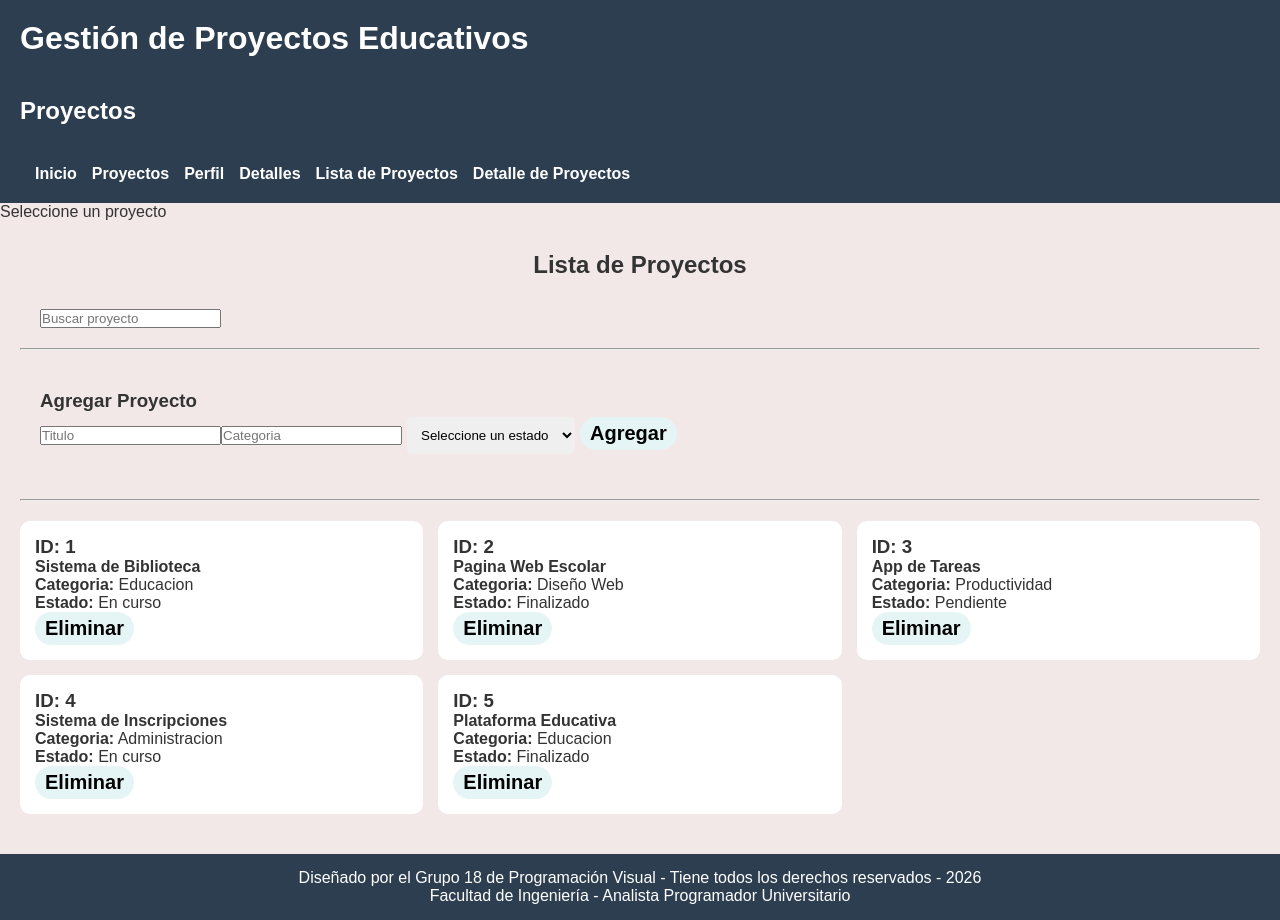
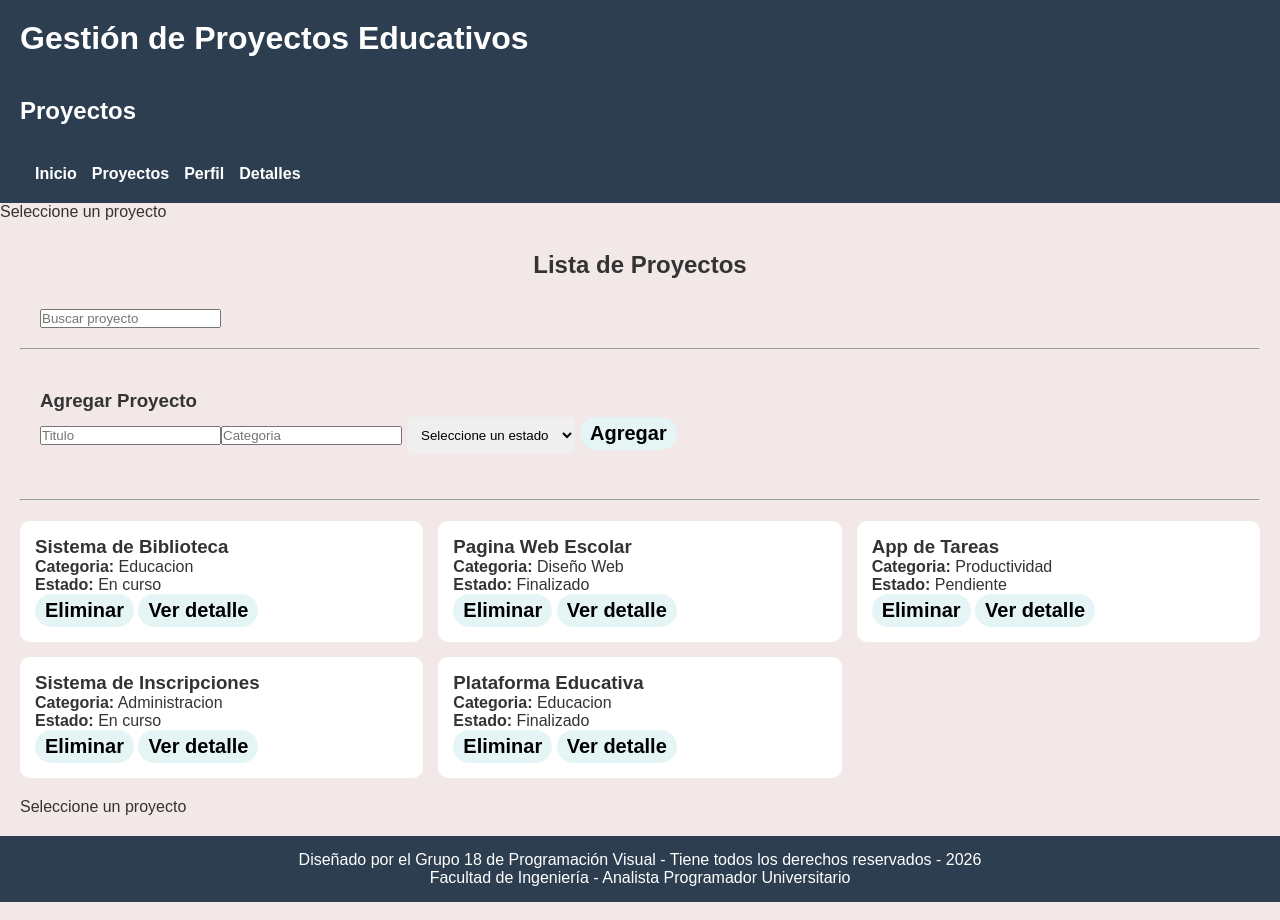
Before and after one commit to tatii0801/PV_TP3_Grupo18, a React (Vite) app: page / in a window 1280 px wide. Built offline with nearby package versions, Linux system fonts and the light colour scheme.

Commit message:
Correcciones en el Nav.jsx y cambios incorporados en ListaProyectos.jsx

```diff
--- a/src/components/ListaProyectos.jsx
+++ b/src/components/ListaProyectos.jsx
@@ -1,32 +1,56 @@
 import { useState } from "react";
 
-import {obtenerProyectos, agregarProyecto, eliminarProyecto, buscarProyecto } from "../services/proyectoService";
+import ProyectoCard from "./ProyectoCard";
+
+import DetalleProyecto from "./DetalleProyecto";
+
+import {
+  obtenerProyectos,
+  agregarProyecto,
+  eliminarProyecto,
+  buscarProyecto,
+} from "../services/proyectoService";
 
 const ListaProyectos = () => {
+  const [proyectos, setProyectos] = useState(obtenerProyectos());
 
-    const [proyectos, setProyectos] = useState(
-        obtenerProyectos()
-    );
+  const [proyectoSeleccionado, setProyectoSeleccionado] = useState(null);
 
   const [titulo, setTitulo] = useState("");
   const [categoria, setCategoria] = useState("");
   const [estado, setEstado] = useState("");
 
   const agregar = () => {
-
     const nuevoProyecto = {
-
       id: proyectos[proyectos.length - 1].id + 1,
       titulo: titulo,
       categoria: categoria,
-            estado: estado
+      estado: estado,
+      descripcion: "Descripcion del nuevo proyecto educativo:",
+      recursos: {
+        pdf: "nuevo.pdf",
+
+        drive: "Drive Nuevo Proyecto",
+
+        github: "GitHub Nuevo Proyecto",
+      },
+
+      equipo: [
+        {
+          nombre: "Integrante 1",
+          rol: "Desarrollador",
+        },
+
+        {
+          nombre: "Integrante 2",
+          rol: "Tester",
+        },
+      ],
     };
 
     agregarProyecto(nuevoProyecto);
 
-        setProyectos(
-            obtenerProyectos()
-        );
+    setProyectos(obtenerProyectos());
 
     setTitulo("");
     setCategoria("");
@@ -34,154 +58,88 @@ const ListaProyectos = () => {
   };
 
   const eliminar = (id) => {
-
     eliminarProyecto(id);
 
-        setProyectos( proyectos.filter( proyecto => proyecto.id !== id ));
+    setProyectos(proyectos.filter((proyecto) => proyecto.id !== id));
+  };
+
+  const verDetalle = (proyecto) => {
+    setProyectoSeleccionado(proyecto);
   };
 
   const buscar = (encontrar) => {
-
     const texto = encontrar.target.value;
 
     if (texto === "") {
-
-            setProyectos( obtenerProyectos() );
-
+      setProyectos(obtenerProyectos());
     } else {
-
-            setProyectos( buscarProyecto(texto) );
+      setProyectos(buscarProyecto(texto));
     }
   };
 
   return (
     <main className="contenedor">
-
-
       <div className="centrado">
-            <h2 id="titulo-proyecto"><strong>Lista de Proyectos</strong></h2>
+        <h2 id="titulo-proyecto">
+          <strong>Lista de Proyectos</strong>
+        </h2>
       </div>
 
-
       <div className="margen">
-
-            <input
-                type="text"
-                placeholder="Buscar proyecto"
-                onChange={buscar}
-            />
-
+        <input type="text" placeholder="Buscar proyecto" onChange={buscar} />
       </div>
 
       <hr />
 
       <section className="margen">
-
         <h3>Agregar Proyecto</h3>
 
         <div className="formulario-proyecto">
-
           <input
             type="text"
             placeholder="Titulo"
             value={titulo}
-                    onChange={(encontrar) =>
-                        setTitulo(encontrar.target.value)
-                    }
+            onChange={(encontrar) => setTitulo(encontrar.target.value)}
           />
 
           <input
             type="text"
             placeholder="Categoria"
             value={categoria}
-                    onChange={(encontrar) =>
-                        setCategoria(encontrar.target.value)
-                    }
+            onChange={(encontrar) => setCategoria(encontrar.target.value)}
           />
 
           <select
             value={estado}
-                    onChange={(encontrar) =>
-                        setEstado(
-                            encontrar.target.value
-                        )
-                    }
+            onChange={(encontrar) => setEstado(encontrar.target.value)}
           >
+            <option value="">Seleccione un estado</option>
 
-                    <option value="">
-                        Seleccione un estado
-                    </option>
+            <option value="Pendiente">Pendiente</option>
 
-                    <option value="Pendiente">
-                        Pendiente
-                    </option>
+            <option value="En curso">En curso</option>
 
-                    <option value="En curso">
-                        En curso
-                    </option>
-
-                    <option value="Finalizado">
-                        Finalizado
-                    </option>
-
+            <option value="Finalizado">Finalizado</option>
           </select>
 
-                <button onClick={agregar}>
-                    Agregar
-                </button>
-
+          <button onClick={agregar}>Agregar</button>
         </div>
-
       </section>
 
       <hr />
 
-
       <section className="contenedor-proyectos">
-
-            {
-                proyectos.map((proyecto) => (
-
-                    <article
-                        className="proyecto"
+        {proyectos.map((proyecto) => (
+          <ProyectoCard
             key={proyecto.id}
-                    >
-
-                        <h3>
-                            ID: {proyecto.id}
-                        </h3>
-
-                        <h4>
-                            {proyecto.titulo}
-                        </h4>
-
-                        <p>
-                            <strong>Categoria:</strong>
-                            {' '}
-                            {proyecto.categoria}
-                        </p>
-
-                        <p>
-                            <strong>Estado:</strong>
-                            {' '}
-                            {proyecto.estado}
-                        </p>
-
-                        <button
-                            onClick={() =>
-                                eliminar(proyecto.id)
-                            }
-                        >
-                            Eliminar
-                        </button>
-
-                    </article>
-
-                ))
-            }
-
+            proyecto={proyecto}
+            onEliminar={eliminar}
+            onVerDetalle={verDetalle}
+          />
+        ))}
       </section>
 
+      <DetalleProyecto proyecto={proyectoSeleccionado} />
     </main>
   );
 };
--- a/src/components/Nav.jsx
+++ b/src/components/Nav.jsx
@@ -5,8 +5,8 @@ const Nav = () => {
       <a href="#">Proyectos</a>
       <a href="#">Perfil</a>
       <a href="#">Detalles</a>
-      <a href="ListaProyectos">Lista de Proyectos</a>
-      <a href="DetalleProyecto">Detalle de Proyectos</a>
+      {/* <a href="ListaProyectos">Lista de Proyectos</a>
+      <a href="DetalleProyecto">Detalle de Proyectos</a> */}
     </nav>
   )
 }
```
Lines whose indentation alone changed are shown as unchanged.
